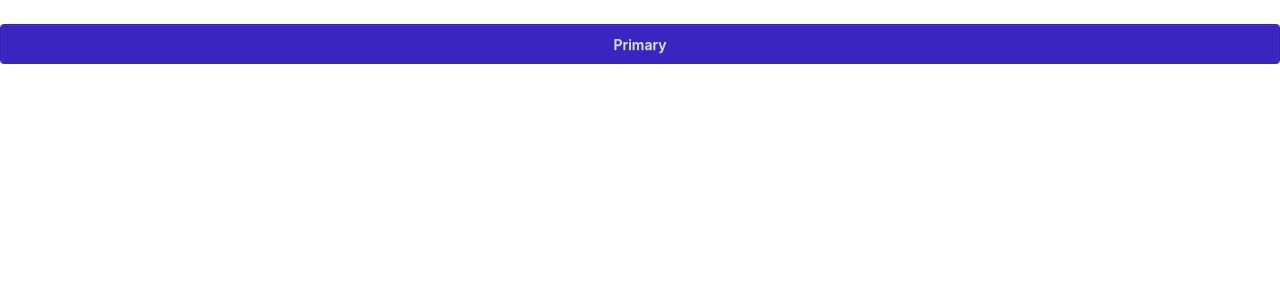
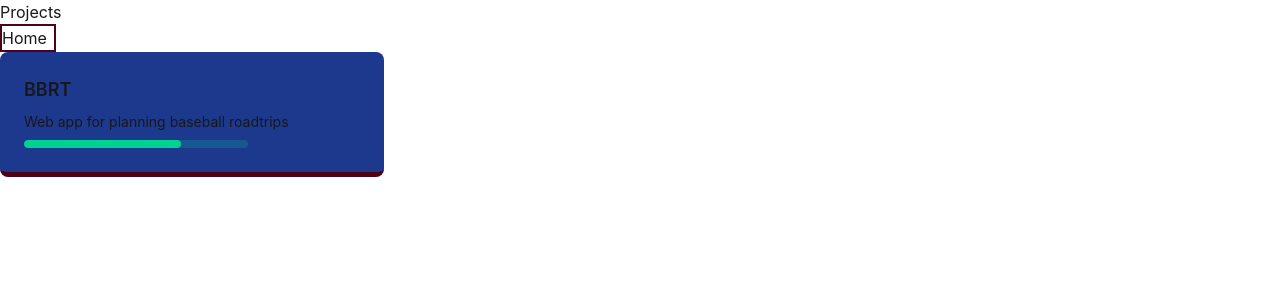
Before and after one commit to kilted2000/ProgressTracker, a Next.js app: page /main in a window 1280 px wide. Shown: the top 300 px of the page. Built offline with nearby package versions, Linux system fonts and the light colour scheme.

Commit message:
start adding proj cards and center landing page link

```diff
--- a/app/main/page.tsx
+++ b/app/main/page.tsx
@@ -1,10 +1,17 @@
-import "../globals.css";
+import Link from "next/link";
 
 export default function mainPage(){
     return(
            <>
-    <h1 className="text-white">Hello</h1>
-<button className="btn btn-active btn-primary">Primary</button>
+    <h1>Projects</h1>
+<Link href="/" className="w-14 border-2 border-rose-950">Home</Link>
+<div className="card w-96 bg-blue-900 card-md border-b-5 border-rose-950">
+  <div className="card-body">
+    <h2 className="card-title">BBRT</h2>
+    <p>Web app for planning baseball roadtrips</p>
+    <progress className="progress progress-success w-56" value="70" max="100"></progress>
+  </div>
+</div>
     </>
     )
 
--- a/app/page.tsx
+++ b/app/page.tsx
@@ -6,8 +6,9 @@ export default function Home() {
       <main>
       <h1>Squirrel!</h1>
       <h3>ADHD Project Progess Tracker</h3>
-     <Link href="/main">Main Page</Link>
-
+      <div className= 'justify-self-center pt-75'>
+     <Link href="/main" className='bg-blue-950 border-2 border-rose-950'>Main Page</Link>
+      </div>
 
       </main>
     </div>
```
